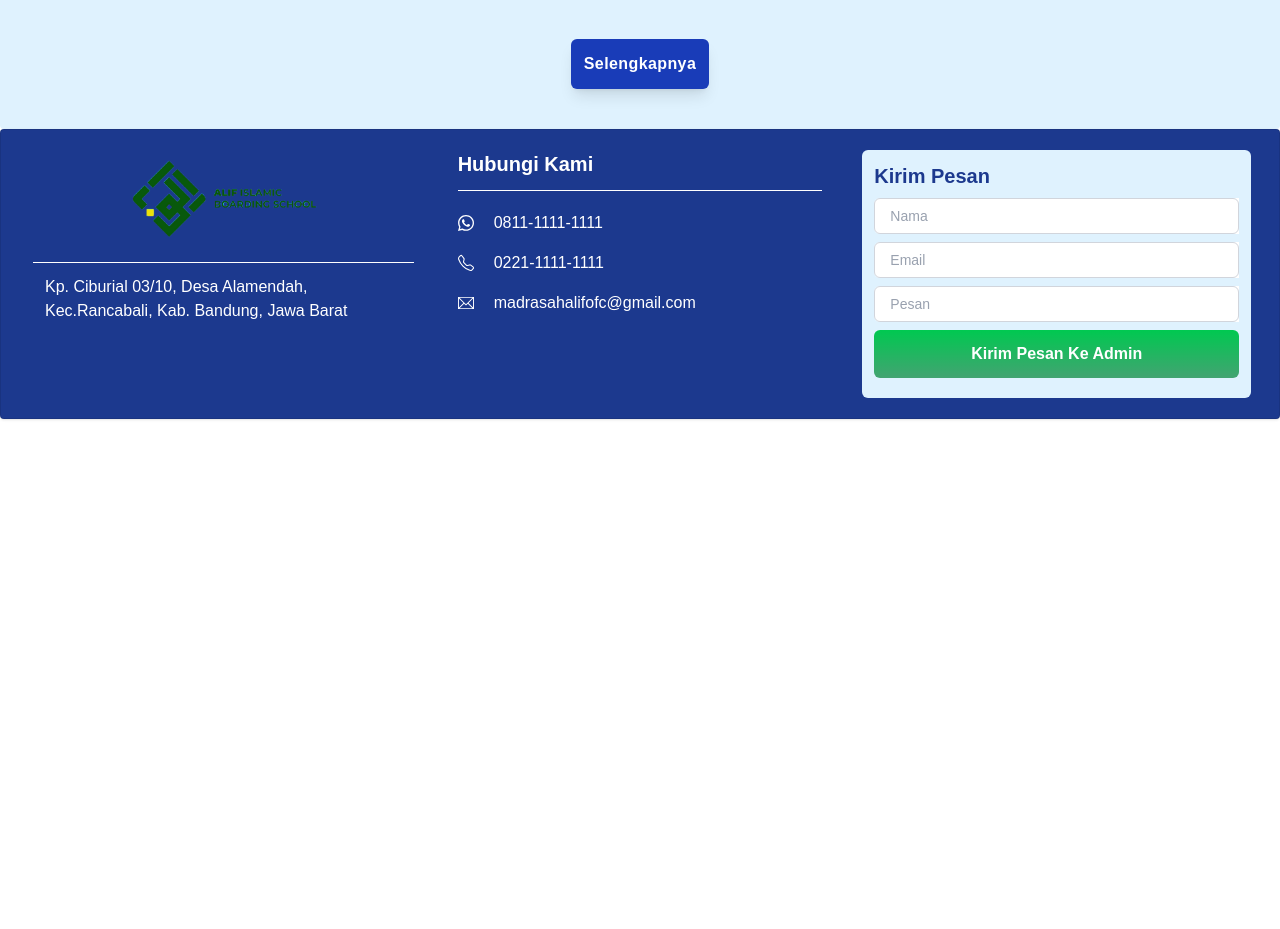
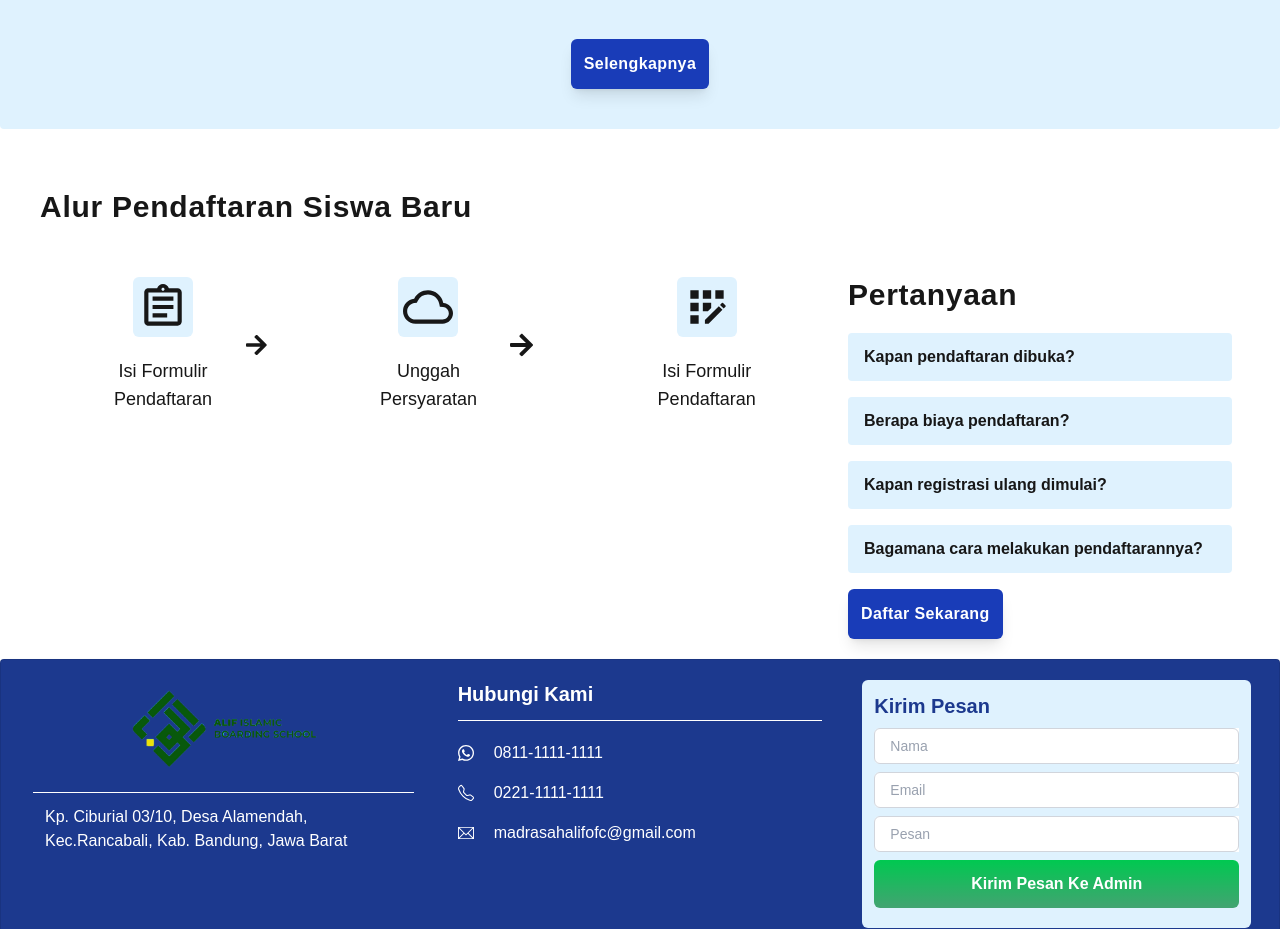
Before and after one commit to kangmiru/web-yayasan, a Next.js app: page /organitation/MI in a window 1280 px wide. Shown: the part 1069-1998 px from the top of the page. Before the commit the page ends 1488 px from the top, so only its background shows below. Built offline with nearby package versions, Linux system fonts and the light colour scheme.

Commit message:
menyelesaikan tampilan organisasi

```diff
--- a/app/organitation/MI/page.tsx
+++ b/app/organitation/MI/page.tsx
@@ -1,4 +1,4 @@
-import { AboutSchool, GalleryParts, ProgramParts } from "@/app/ui/organitation/parts";
+import { AboutSchool, GalleryParts, ProgramParts, RegistrationFlowParts } from "@/app/ui/organitation/parts";
 
 export default function Page(){
     return (
@@ -13,6 +13,8 @@ export default function Page(){
             />
 
             <GalleryParts />
+
+            <RegistrationFlowParts />
         </div>
     )
 }
--- a/app/ui/dropdown.tsx
+++ b/app/ui/dropdown.tsx
@@ -2,7 +2,8 @@
 
 import Link from "next/link"
 import { useState } from "react"
-import { NavButton } from "./button"
+import { ButtonA, NavButton } from "./button"
+import { TitleTypeD } from "./title"
 
 interface DropdownItem {
     label:string
@@ -14,6 +15,25 @@ interface NavDropdownProps {
     link:string
     items: DropdownItem[]
 }
+
+const questions = [
+    {
+        ask:'Kapan pendaftaran dibuka?',
+        caption:'Pendaftaran gelombang 1 dimulai pada tanggal 1 januari 2026',
+    },
+    {
+        ask:'Berapa biaya pendaftaran?',
+        caption:'Untuk detail biaya anda dapat menghubungi admin pada nomor 0811-1111-1111 untuk informasi lebih lanjut',
+    },
+    {
+        ask:'Kapan registrasi ulang dimulai?',
+        caption:'Registrasi ulang dimulai pada tanggal 1 Juni 2026',
+    },
+    {
+        ask:'Bagamana cara melakukan pendaftarannya?',
+        caption:'Pendaftaran dapat dilakukan secara online dengan mengisi form dan mendatangi langsung kantor madrasah di alamat Kp. Ciburial 04/10, Desa Alamendah, Kec. Rancabali, Kab. Bandung, Jawa Barat',
+    },
+]
 
 export function NavDropdown({title, link, items}:NavDropdownProps){
     const [open, setOpen] = useState(false)
@@ -49,3 +69,62 @@ export function NavDropdown({title, link, items}:NavDropdownProps){
         </div>
     )
 }
+
+export function QuestionDropdown(){
+    const [openIndex, setOpenIndex] = useState<number | null>(null)
+
+    const toggle = (index:number) => {
+        setOpenIndex(openIndex === index ? null : index)
+    }
+
+    return(
+        <div className="mx-2">
+            <div className="text-md">
+                <TitleTypeD title="pertanyaan"/>
+
+                <div className="mt-5">
+                    {questions.map((q, index) => {
+                        const isOpen = openIndex === index
+
+                        return(
+                            <div
+                                key={index}
+                                className="bg-sky-100 rounded-sm my-4 overflow-hidden"
+                            >
+                                {/* questions */}
+                                <button
+                                    onClick={() => toggle(index)}
+                                    className={`w-full flex items-center justify-between px-4 py-3 text-left transition-colors duration-200 hover:cursor-pointer hover:bg-sky-400 ${
+                                        isOpen
+                                            ? 'bg-sky-300 text-white'
+                                            : 'hover:bg-sky-200 cursor-pointer'
+                                    }`}
+                                >
+                                    <p className="font-semibold">
+                                        {q.ask}
+                                    </p>
+                                </button>
+
+                                {/* answer */}
+                                <div className={`px-4 text-sm text-gray-700 transition-all duration-300 ${
+                                    isOpen
+                                        ? "max-h-40 py-3 opacity-100"
+                                        : "max-h-0 opacity-0"
+                                }`}>
+                                    {q.caption}
+                                </div>
+
+                            </div>
+                        )
+                    })}
+
+                    <ButtonA
+                        title="daftar sekarang"
+                        link=""
+                    />
+                </div>
+
+            </div>
+        </div>
+    )
+}
--- a/app/ui/organitation/cards.tsx
+++ b/app/ui/organitation/cards.tsx
@@ -1,8 +1,12 @@
+'use client'
+
 import Image from "next/image"
-import { FaChalkboardTeacher } from "react-icons/fa"
+import { FaArrowRight, FaChalkboardTeacher } from "react-icons/fa"
 import { FaLocationDot } from "react-icons/fa6"
-import { MdOutlineMuseum, MdOutlineWbSunny, MdOutlineExplore, MdOutlineCelebration } from "react-icons/md"
+import { MdOutlineMuseum, MdOutlineWbSunny, MdOutlineExplore, MdOutlineCelebration, MdOutlineAssignment, MdOutlineCloud, MdAppRegistration } from "react-icons/md"
 import { PiStudent } from "react-icons/pi"
+import { QuestionDropdown } from "../dropdown"
+import { ButtonA, ButtonD } from "../button"
 
 interface ProgramCardsProps{
     title:string
@@ -72,6 +76,21 @@ const cth_4_gambar = [
     },
     {
         src:'/img/profile.jpg',
+    },
+]
+
+const flow_registration = [
+    {
+        icon: MdOutlineAssignment,
+        caption: 'isi formulir pendaftaran',
+    },
+    {
+        icon: MdOutlineCloud,
+        caption: 'unggah persyaratan',
+    },
+    {
+        icon: MdAppRegistration,
+        caption: 'isi formulir pendaftaran',
     },
 ]
 
@@ -178,3 +197,47 @@ export function GalleryCards(){
         </div>
     )
 }
+
+export function RegistrationCards(){
+    return (
+        <div className="grid grid-cols-3">
+            <div className="col-span-2">
+                <div className="grid grid-cols-3 items-start">
+                    {flow_registration.map((regis, index) => {
+                        const Icon = regis.icon
+                        const isLast = index === flow_registration.length - 1
+                        return(
+                            <div
+                                key={index}
+                                className="flex items-center justify-between mx-10 my-5"
+                            >
+                                {/* text + caption */}
+                                <div className="text-center mt-5">
+                                    <div className="w-15 h-15 mx-auto flex items-center justify-center rounded-md bg-sky-100">
+                                        <Icon
+                                            size={50}
+                                        />
+                                    </div>
+
+                                    <p className="capitalize my-5 text-lg mx-6">
+                                        {regis.caption}
+                                    </p>
+                                </div>
+
+                                {/* arrow */}
+                                {!isLast && (
+                                    <FaArrowRight size={30}/>
+                                )}
+                            </div>
+
+                        )
+                    })}
+                </div>
+            </div>
+
+                {/* dorpdown */}
+                <QuestionDropdown/>
+
+        </div>
+    )
+}
--- a/app/ui/organitation/parts.tsx
+++ b/app/ui/organitation/parts.tsx
@@ -1,7 +1,6 @@
-import Link from "next/link";
 import { ButtonA, ButtonB, ButtonC, ButtonD } from "../button";
 import { TitleTypeD } from "../title";
-import { GalleryCards, Information, ProgramCards } from "./cards";
+import { GalleryCards, Information, ProgramCards, RegistrationCards } from "./cards";
 import { InformationText } from "./text";
 
 interface AboutSchoolProps {
@@ -82,3 +81,15 @@ export function GalleryParts(){
         </div>
     )
 }
+
+export function RegistrationFlowParts(){
+    return(
+        <div className="px-10 py-5 rounded-sm">
+            <TitleTypeD title="alur pendaftaran siswa baru"/>
+
+            <div className="mt-3">
+                <RegistrationCards/>
+            </div>
+        </div>
+    )
+}
```
